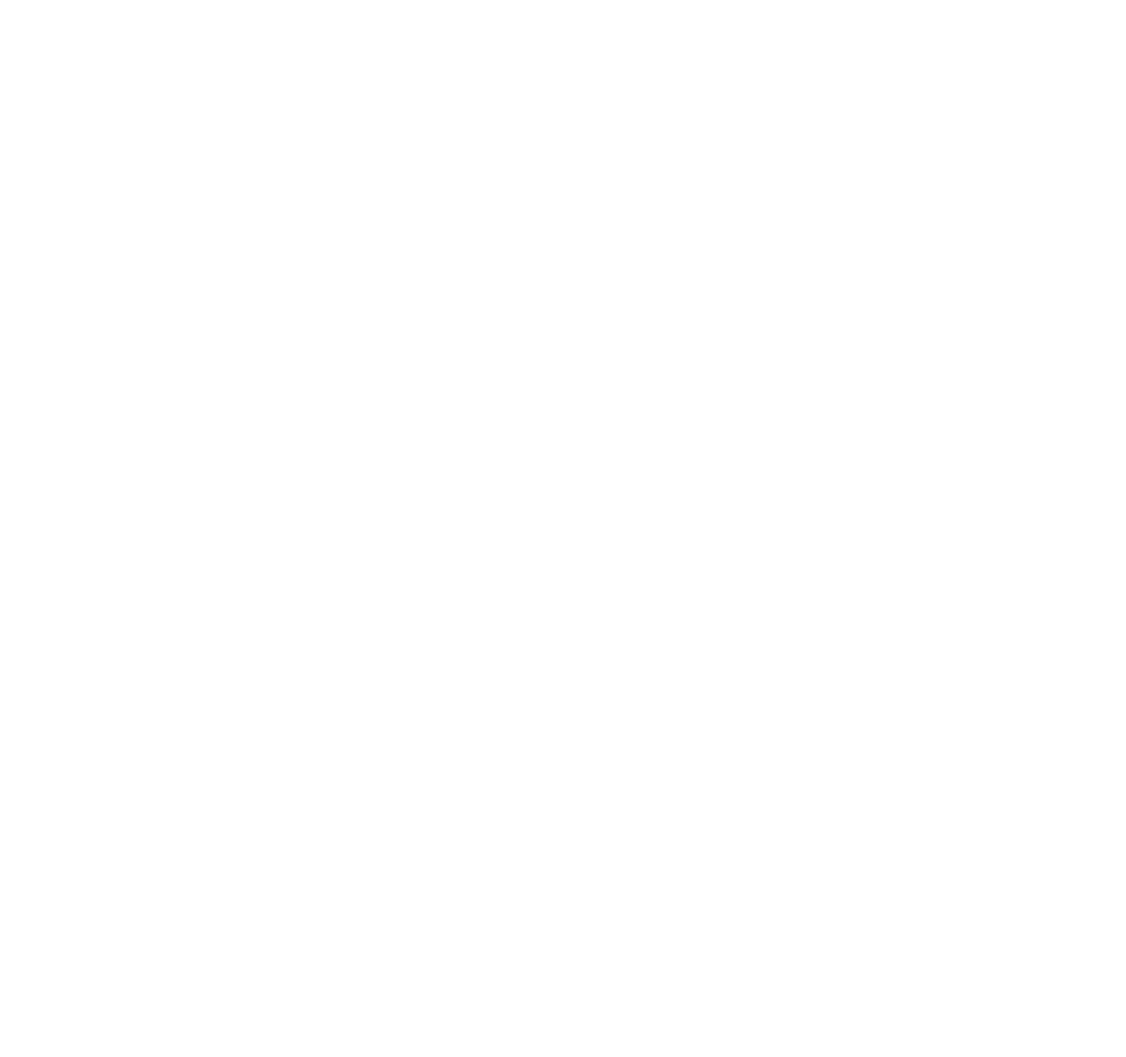
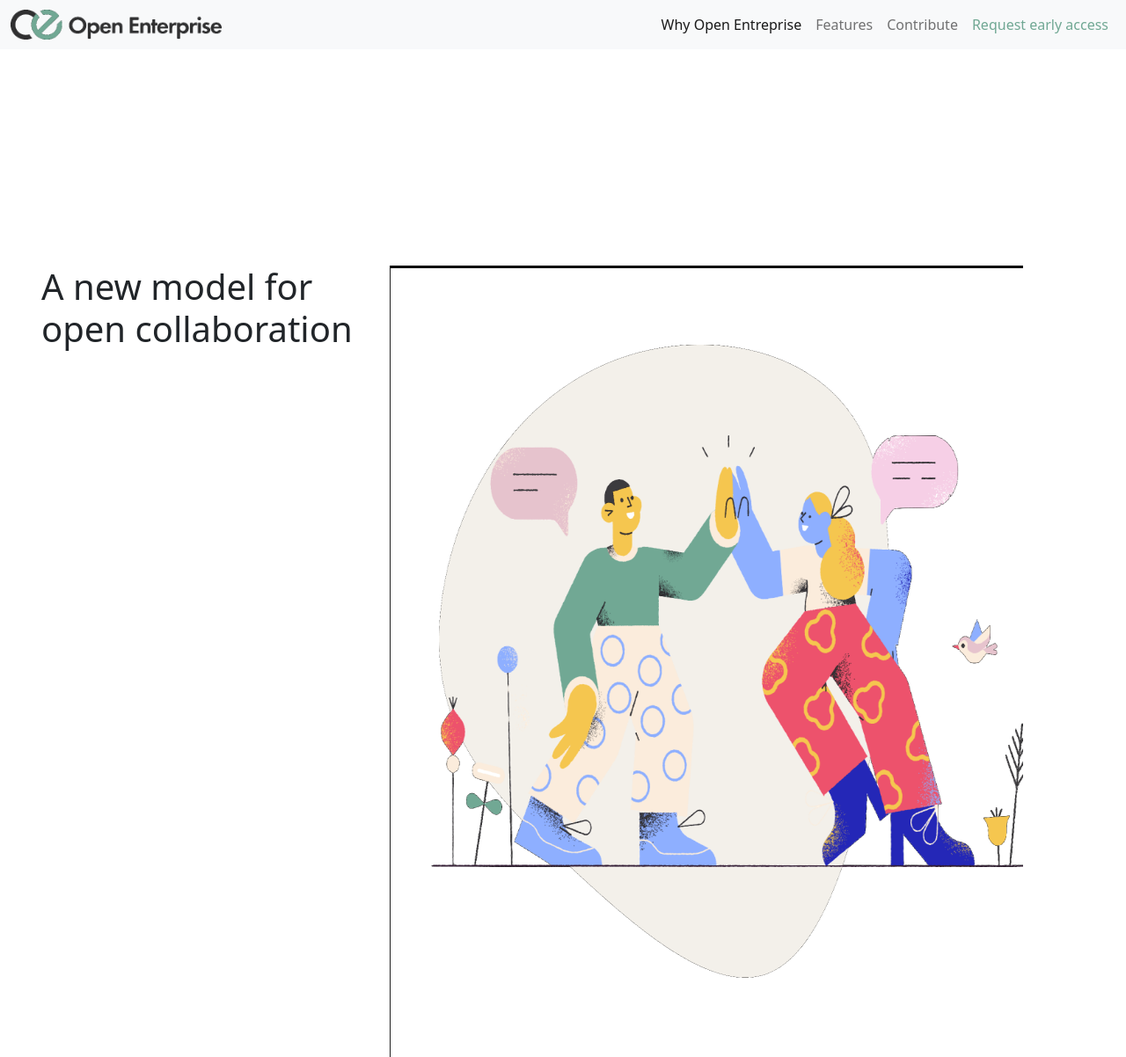
Before and after one commit to WilliamsChazal/Open-Entreprise, a PHP site: page / in a window 1280 px wide. Before the commit the page is empty. Shown: the whole page at 88% size. Before the commit the page ends 800 px from the top, so only its background shows below. Run offline with PHP 8.4, Linux system fonts and the light colour scheme.

Commit message:
Commit 1er projet

```diff
--- a/index.php
+++ b/index.php
@@ -1,6 +1,52 @@
 <?php include "header.php";?>
 
-<div class="container"></div>
+
+<!-- début Navbar -->
+<nav class="navbar navbar-expand-lg navbar-light bg-light">
+  <div class="container-fluid">
+        <img src="logo.png" id="logo" alt="Le Logo">
+    <button class="navbar-toggler" type="button" data-bs-toggle="collapse" data-bs-target="#navbarNav" aria-controls="navbarNav" aria-expanded="false" aria-label="Toggle navigation">
+      <span class="navbar-toggler-icon"></span>
+    </button>
+
+    <ul class="navbar-nav mr-auto"> <!-- Alignement  à droite-->
+
+    <div class="collapse navbar-collapse" id="navbarNav">
+      <ul class="navbar-nav">
+        <li class="nav-item">
+          <a class="nav-link active" aria-current="page" href="#">Why Open Entreprise</a>
+        </li>
+        <li class="nav-item">
+          <a class="nav-link" href="#">Features</a>
+        </li>
+        <li class="nav-item">
+          <a class="nav-link" href="#">Contribute</a>
+        </li>
+        <li class="nav-item">
+          <a class="nav-link disabled" href="#"  tabindex="-1" id="font-color" aria-disabled="true">Request early access</a>
+        </li>
+      </ul>
+    </div>
+  </div>
+</nav>
+
+<!-- Fin Navbar -->
+
+
+<div class="container" id="marge-row">
+    <div class="row">
+
+        <div class="col-sm 6" > <h1> A new model for <br> open collaboration </h1></div>
+
+
+        <div class="col-sm 6"><img src="Image1.png" id="image1" alt=""></div>
+
+
+
+    </div>
+
+</div>
+
 
 
 
--- a/style.css
+++ b/style.css
@@ -0,0 +1,20 @@
+#logo{
+    width: 240px;
+}
+
+#font-color{
+    color: #71A894;
+}
+
+
+#image1{
+    width: 720px;
+    height: 900px;
+}
+
+
+#marge-row{
+    margin-top: 246px;
+    margin-left: 35px;
+    margin-right: 15px;
+}
```
Also changed, not shown: Image1.png (added), logo.png (added).
